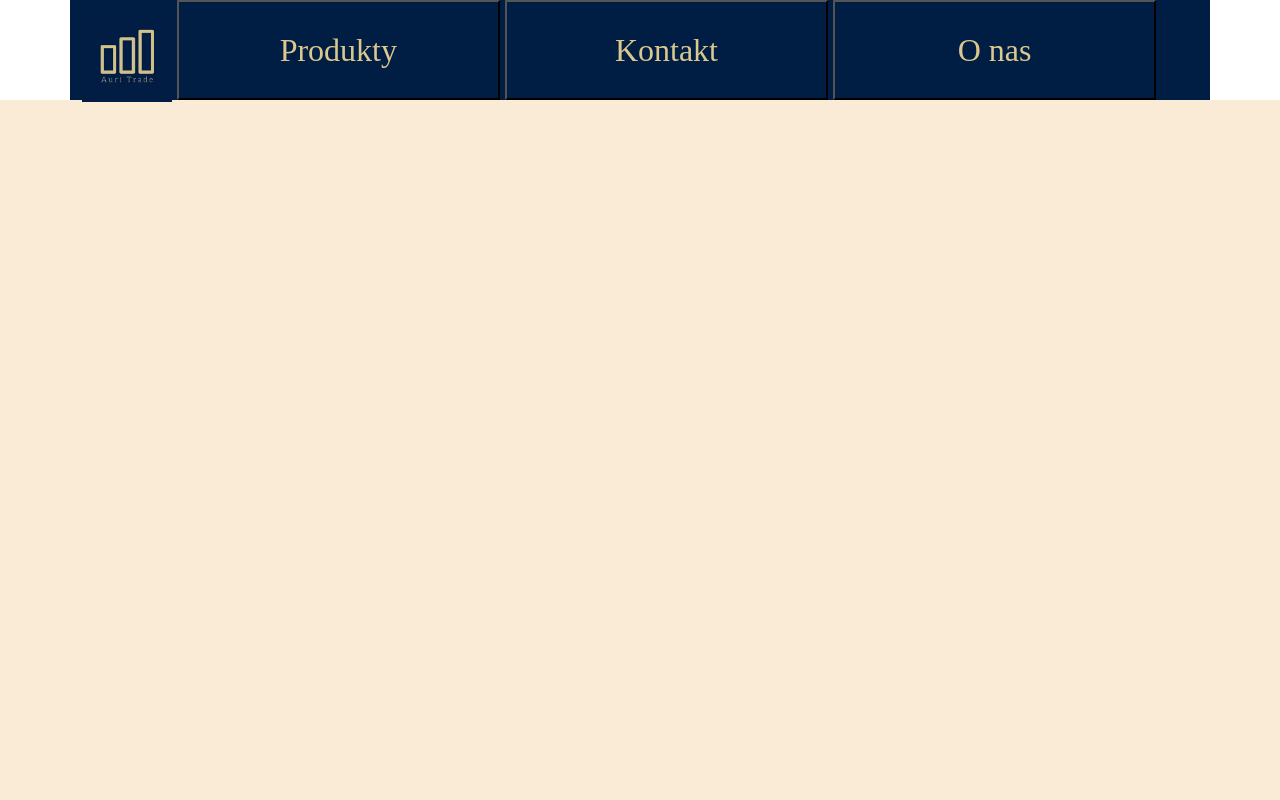
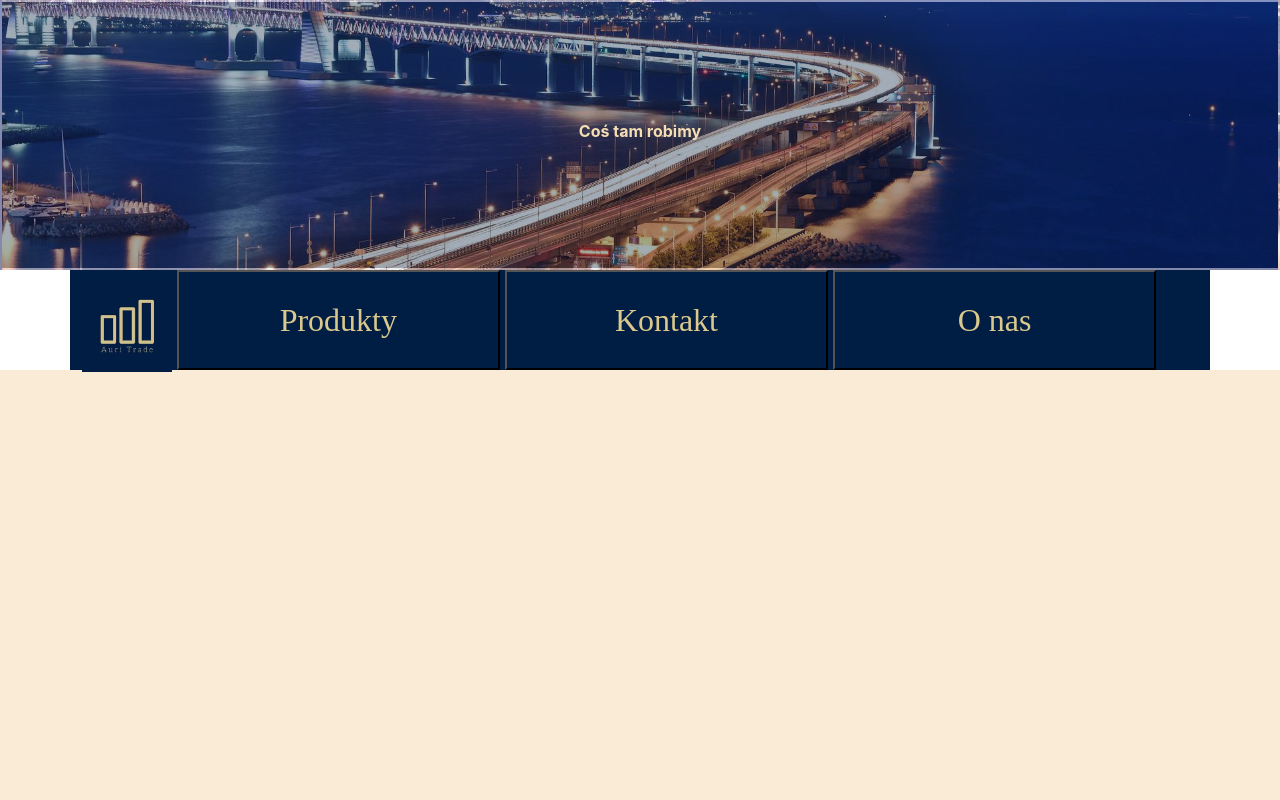
Before and after one commit to Uncle-Moris/Auri_Trade_Website, a plain HTML site: page html/home.html in a window 1280 px wide. Shown: the top 800 px of the page. Drawn offline with nearby package versions, Linux system fonts and the light colour scheme; files that its build step writes are made by us from their sources.

Commit message:
madness and stupidity

```diff
--- a/JS/script.js
+++ /dev/null
@@ -1 +0,0 @@
-Get
--- a/html/home.html
+++ b/html/home.html
@@ -3,23 +3,31 @@
 <head>
     <meta charset="UTF-8">
     <title>Title</title>
-    <link href="css/style.css" rel="stylesheet">
+    <link href="/css/style.css" rel="stylesheet">
     <link href="https://cdn.jsdelivr.net/npm/bootstrap@5.2.0-beta1/dist/css/bootstrap.min.css" rel="stylesheet" integrity="sha384-0evHe/X+R7YkIZDRvuzKMRqM+OrBnVFBL6DOitfPri4tjfHxaWutUpFmBp4vmVor" crossorigin="anonymous">
     <link href="https://fonts.googleapis.com/css2?family=Space+Mono&display=swap" rel="stylesheet">
     <link rel="stylesheet" href="https://stackpath.bootstrapcdn.com/bootstrap/4.3.1/css/bootstrap.min.css" integrity="sha384-ggOyR0iXCbMQv3Xipma34MD+dH/1fQ784/j6cY/iJTQUOhcWr7x9JvoRxT2MZw1T" crossorigin="anonymous">
 </head>
-<body >
-    <header class="header container-lg">
+<body>
+
+    <header>
+        <div class="header-img">
+            <div class="header-text">
+                <h1></h1>
+                <p>Coś tam robimy</p>
+            </div>
+            <div class="header-bg"></div>
+        </div>
+    </header>
+
+    <nav class="header container-lg">
         <a href="home.html">
             <img src="/imgs/logo.jpg" class="logo">
         </a>
         <a href="products.html"  ><button class="button button_of">Produkty</button></a>
         <a href="contact.html"><button class="button button_of">Kontakt</button></a>
         <a href="about.html"><button type="button" class="button_of ">O nas </button></a>
-
-
-
-    </header>
+    </nav>
 
     <main class="content">
 
@@ -32,5 +40,6 @@
             <p>Auri Trade</p>
         </div>
     </footer>
+    <script src="js/script.js"></script>
 </body >
 </html>
--- a/sass/_reset.scss
+++ b/sass/_reset.scss
@@ -2,5 +2,4 @@
   box-sizing: border-box;
   margin: 0;
   padding: 0;
-  background-color: mediumaquamarine;
 }
--- a/sass/style.scss
+++ b/sass/style.scss
@@ -42,13 +42,37 @@
   position: center;
   font-family: "Times New Roman";
 }
-
+/* Header */
 .header{
   background-color: #001e44 ;
   color: colors.$them-gold;
   width: 100%;
   height: 100px;
 }
-.albert {
-  color: #001e44;
+.header-img{
+  position: relative;
+  height: 270px;
+  background-image: url("/Auri_Trade_Website/imgs/busan-night-scene-ga83b69581_1920.jpg");
+  background-size: cover;
+  background-position:0 50%;
+  border: rgba(234, 229, 238, 0.54) 2px solid;
 }
+
+.header-bg{
+  position: absolute;
+  height: 100%;
+  width: 100%;
+  z-index: 10;
+  background-color: rgba(2,26,58, 0.36)
+}
+
+.header-text{
+  position: absolute;
+  top: 50%;
+  left: 50%;
+  font-weight:bold ;
+  transform: translate(-50%, -50%);
+  color: wheat;
+  z-index: 100;
+}
+/* */
```
Also changed, not shown: imgs/buildings-gde1e858b4_1920.jpg (added), imgs/busan-night-scene-ga83b69581_1920.jpg (added), sass/css/style.css (deleted), sass/style.css, 2 other files.
